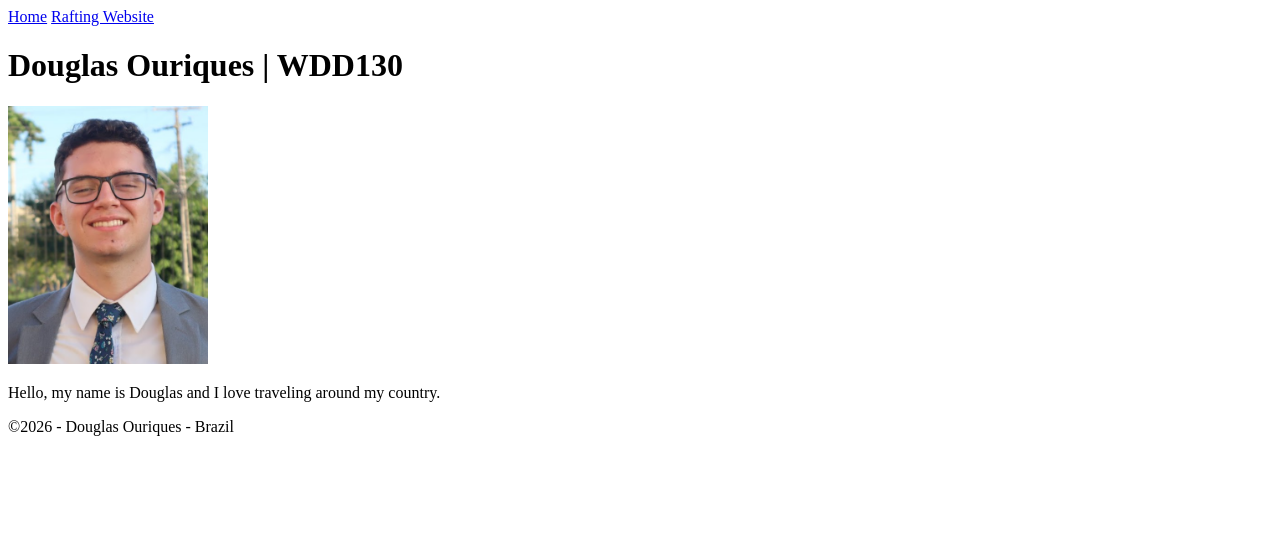
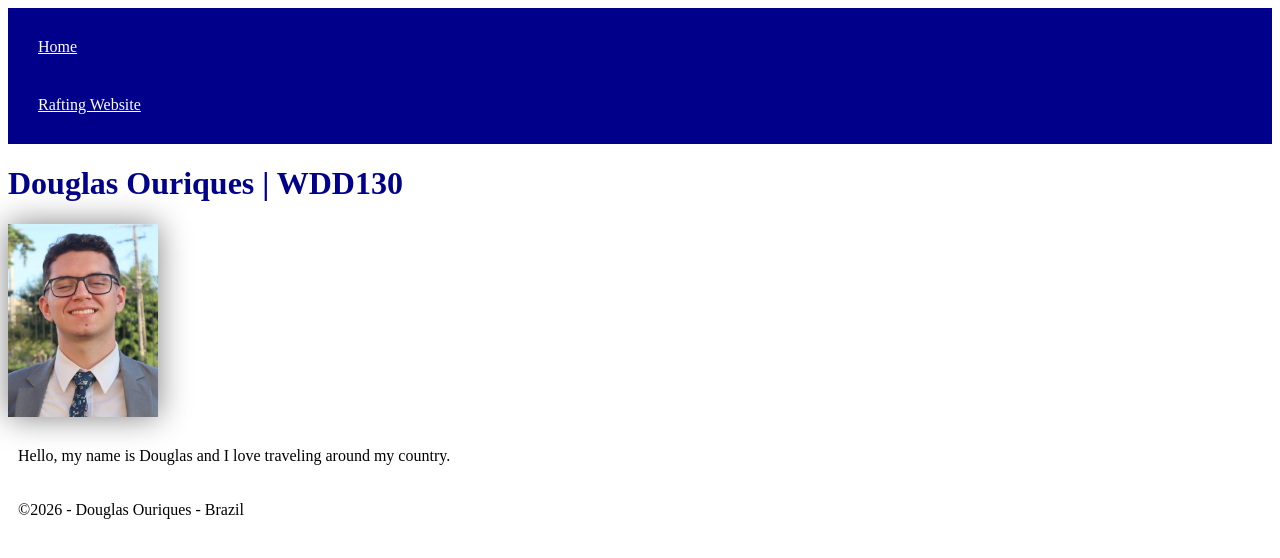
Before and after one commit to DouglasOuriquesPW/wdd130, a plain HTML site: page index.html in a window 1280 px wide. Drawn offline with Linux system fonts and the light colour scheme.

Commit message:
css introduction

```diff
--- a/index.html
+++ b/index.html
@@ -5,6 +5,7 @@
     <meta charset="UTF-8">
     <meta name="viewport" content="width=device-width, initial-scale=1.0">
     <title>Douglas Ouriques |WDD 130</title>
+    <link rel="stylesheet" href="week02/styles/styles.css">
 </head>
 
 <body>
--- /dev/null
+++ b/week02/styles/styles.css
@@ -0,0 +1,26 @@
+nav {
+    background-color: darkblue;
+    padding: 10px;
+}
+
+nav a {
+    color: white;
+    display: block;
+    padding: 20px;
+}
+
+h1 {
+    color: darkblue;
+}
+
+img {
+    width: 150px;
+    height: auto;
+    border 1px solid black;
+    padding 2px;
+    box-shadow: 0 0 30px gray;
+}
+
+p {
+    padding: 10px
+}
```
